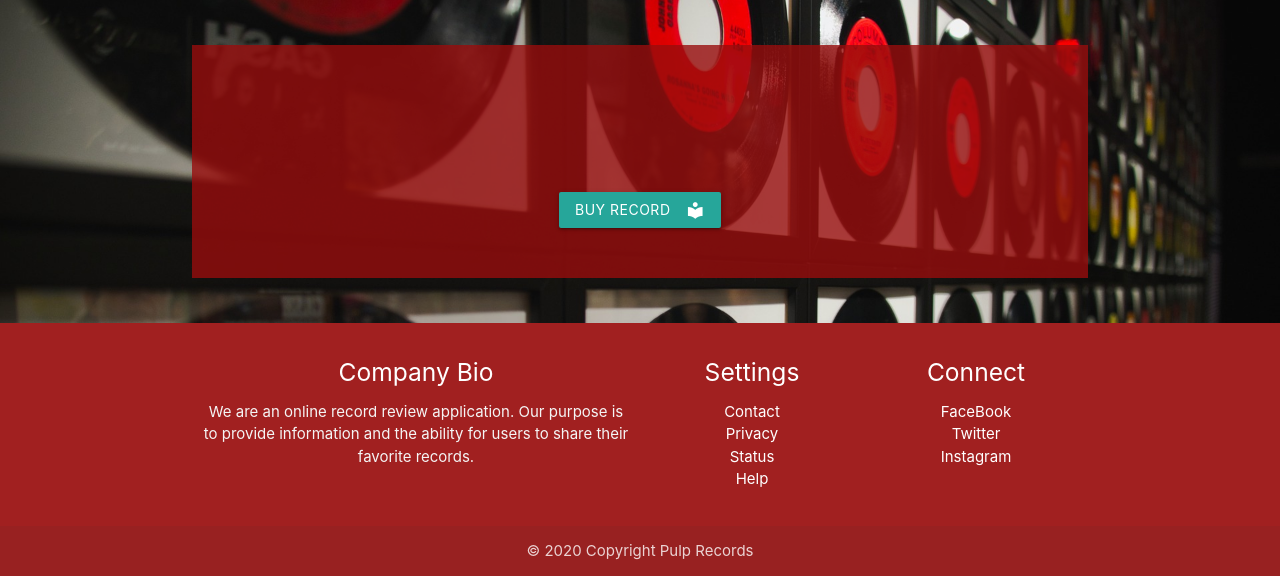
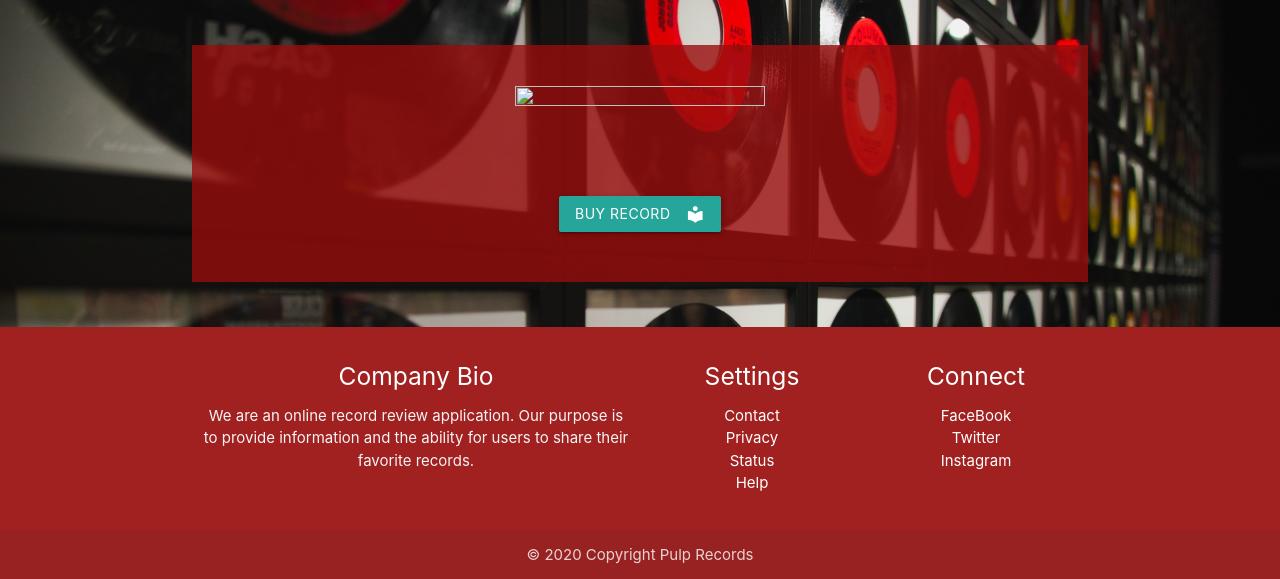
Before and after one commit to Timmy-Bergkvist/pulp-records, a Flask app: template templates/viewrecord.html in a window 1280 px wide. Shown: the part 64-643 px from the top of the page. Run offline with Flask 2, Linux system fonts and the light colour scheme; the template is opened without the code that fills it, so the values that code supplies are empty; some libraries are stand-ins or nearby versions.

Commit message:
connect api to display images. style image size

```diff
--- a/app.py
+++ b/app.py
@@ -1,5 +1,13 @@
 import os
+import re
+# Cloudinary API imports
 import cloudinary as Cloud
+import cloudinary
+import cloudinary.uploader
+from cloudinary.uploader import upload
+import cloudinary.api
+from cloudinary.utils import cloudinary_url
+
 from flask import Flask, render_template, redirect, request, url_for, flash, session
 from flask_mongoengine import MongoEngine, Document
 from flask_wtf import FlaskForm
@@ -31,6 +39,8 @@
     'api_key': os.getenv('CLOUDINARY_API_KEY'),
     'api_secret': os.getenv('CLOUDINARY_API_SECRET')
 })
+
+
 
 mongo = PyMongo(app)
 toastr = Toastr(app)
@@ -212,12 +222,16 @@
     return redirect(url_for('records'))
 
 
+
+
 # Record image Generate image placeholder in cases when use does not provide a link
 
 def generate_image(image_input):
     # if no image is provided
     if image_input == '':
         image = "https://res.cloudinary.com/dpctylyfk/image/upload/v1592383030/music%20images/no-image_bwbufa.jpg"
+    if any(re.findall(r'jpeg|jpg|png', image_input, re.IGNORECASE)):
+        image = image_input
     else:
         image = "https://res.cloudinary.com/dpctylyfk/image/upload/v1592383030/music%20images/no-image_bwbufa.jpg"
     return image
--- a/static/css/style.css
+++ b/static/css/style.css
@@ -240,7 +240,15 @@
   color: black !important;
 }
 /*----------------records---------------*/
-
+.img-collection{
+  width: 100%;
+  height: 100%;
+  max-width: 250px;
+  max-height: 250px;
+}
+.img-collection:hover {
+  color: #dad3d246;
+}
 
 /*---------------------------<-Footer->-------------------------------*/
 footer.page-footer {
--- a/templates/records.html
+++ b/templates/records.html
@@ -7,17 +7,16 @@
     {% for review in reviews %}
     <br>
     <div class="container center records-container">
-        <div class="row collection-item" href="#">
+        <div class="row collection-item">
             <div class="row col s12">
                 <div class="title div-label">{{ review.artist_name }}</div>
                 <div class="row">
-                    <div class="col s12"><img class="image-collection" src="{{ review.record_image }}"></div>
+                    <div class="col s12"><a href="{{url_for('view_record', record_id=record_id)}}"><img class="img-collection" src="{{ review.image }}"></a></div>
                     <div class="col s12 div-label"> {{ review.record_title }} </div>
                 </div>
                 <div class="col s12 div-label">{{ review.genre_name }}</div>
             </div>
         </div>
-        <div class="col l3 m4 s12 center-on-small-only"><a class="btn center grey darken-1" href="{{url_for('view_record', record_id=record_id)}}">View</a></div>
         <br>
     </div>
     {% endfor %}
--- a/templates/viewrecord.html
+++ b/templates/viewrecord.html
@@ -9,7 +9,7 @@
                 <div class="col s12 title div-label">{{ review.artist_name }}</div>
             </div>
             <div class="row">
-                <div class="col s12"><img class="image-collection" src="{{ review.record_image }}"></div>
+                <div class="col s12"><img class="img-collection" src="{{ review.image }}"></div>
                 <div class="col s12 div-label"> {{ review.record_title }} </div>
             </div>
             <div class="row">
```
